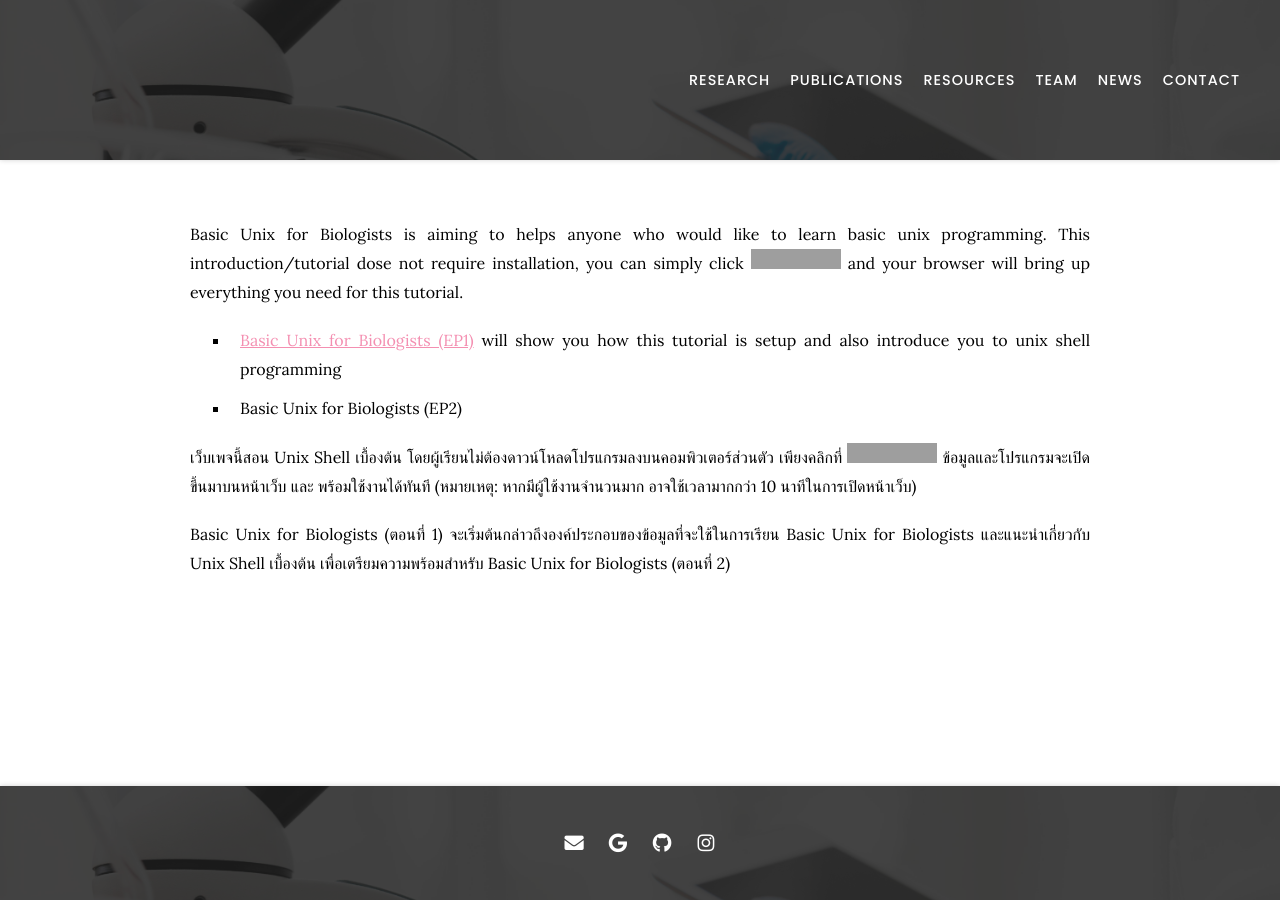
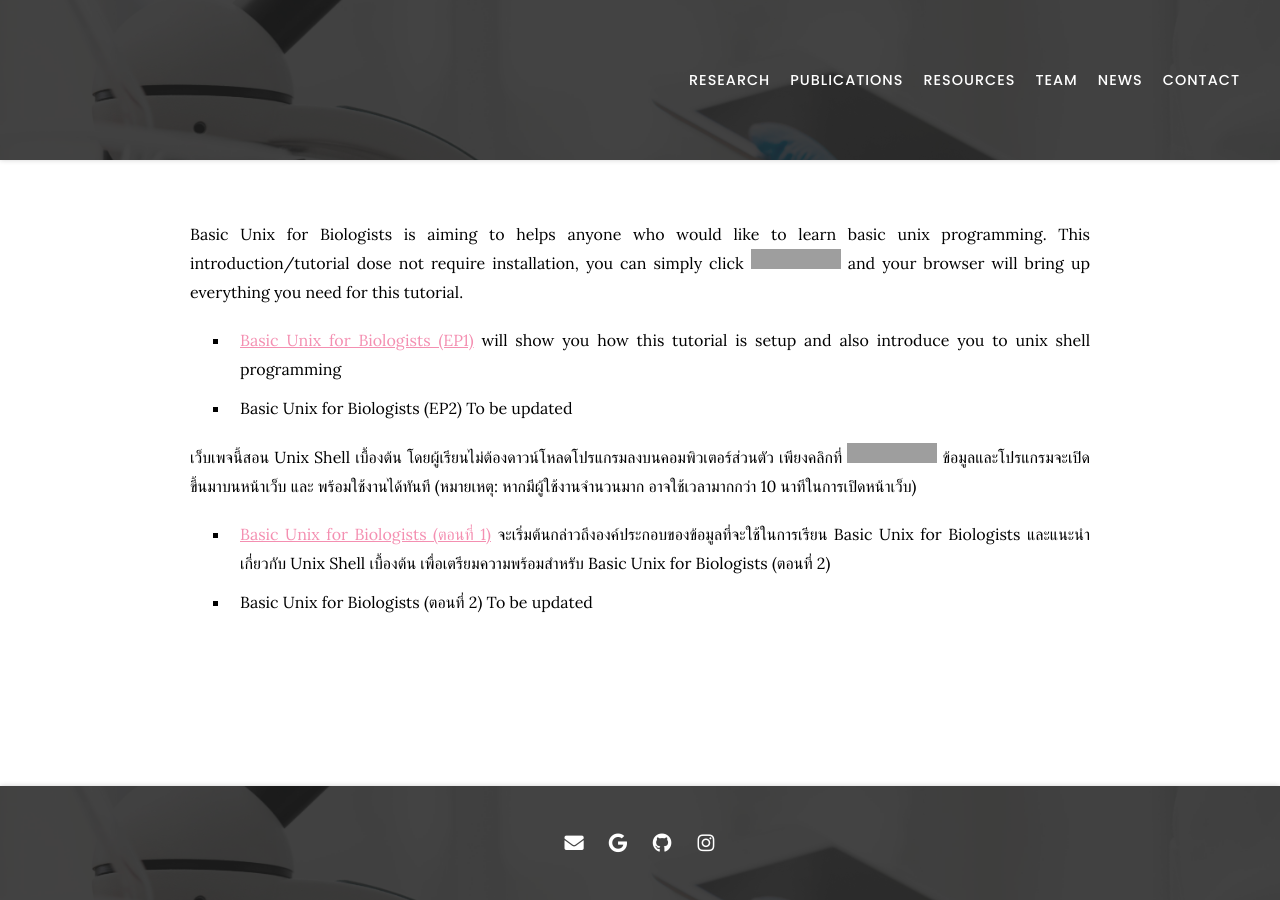
Before and after one commit to natpombubpa-lab/natpombubpa-lab.github.io, a Jekyll site: the page built from resources/Basic_Unix_for_Biologists.md, in a window 1280 px wide. Built offline with Jekyll 4.4.1, drawn with Linux system fonts in a browser that asks for light colours; nearby versions of some CDN libraries; grey boxes are pictures that could not be loaded.

Commit message:
Update Basic_Unix_for_Biologists.md

```diff
--- a/resources/Basic_Unix_for_Biologists.md
+++ b/resources/Basic_Unix_for_Biologists.md
@@ -6,10 +6,11 @@ Basic Unix for Biologists is aiming to helps anyone who would like to learn basi
 
 
 * [Basic Unix for Biologists (EP1)](/resources/Basic_Unix/Basic_Unix_EP1) will show you how this tutorial is setup and also introduce you to unix shell programming
-* Basic Unix for Biologists (EP2)
+* Basic Unix for Biologists (EP2) To be updated
 
 
 เว็บเพจนี้สอน Unix Shell เบื้องต้น โดยผู้เรียนไม่ต้องดาวน์โหลดโปรแกรมลงบนคอมพิวเตอร์ส่วนตัว เพียงคลิกที่ [![Binder](https://mybinder.org/badge_logo.svg)](https://mybinder.org/v2/gh/NatPombubpa/Binder_Intro_Unix/master?urlpath=lab) ข้อมูลและโปรแกรมจะเปิดขึ้นมาบนหน้าเว็บ และ พร้อมใช้งานได้ทันที (หมายเหตุ: หากมีผู้ใช้งานจำนวนมาก อาจใช้เวลามากกว่า 10 นาทีในการเปิดหน้าเว็บ)
 
 
-Basic Unix for Biologists (ตอนที่ 1) จะเริ่มต้นกล่าวถึงองค์ประกอบของข้อมูลที่จะใช้ในการเรียน Basic Unix for Biologists และแนะนำเกี่ยวกับ Unix Shell เบื้องต้น เพื่อเตรียมความพร้อมสำหรับ Basic Unix for Biologists (ตอนที่ 2)
+* [Basic Unix for Biologists (ตอนที่ 1)](/resources/Basic_Unix/Basic_Unix_EP1) จะเริ่มต้นกล่าวถึงองค์ประกอบของข้อมูลที่จะใช้ในการเรียน Basic Unix for Biologists และแนะนำเกี่ยวกับ Unix Shell เบื้องต้น เพื่อเตรียมความพร้อมสำหรับ Basic Unix for Biologists (ตอนที่ 2)
+* Basic Unix for Biologists (ตอนที่ 2) To be updated
```
